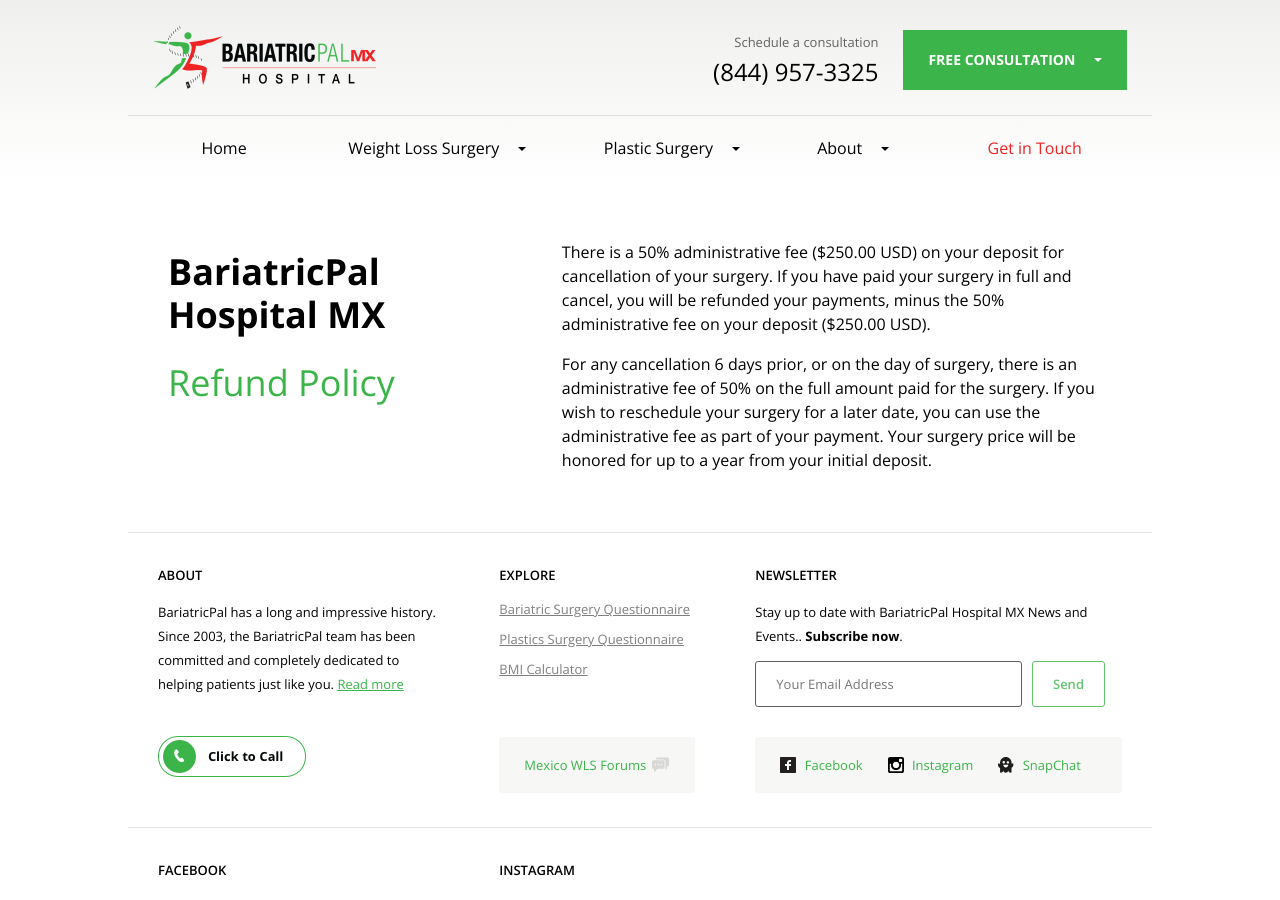
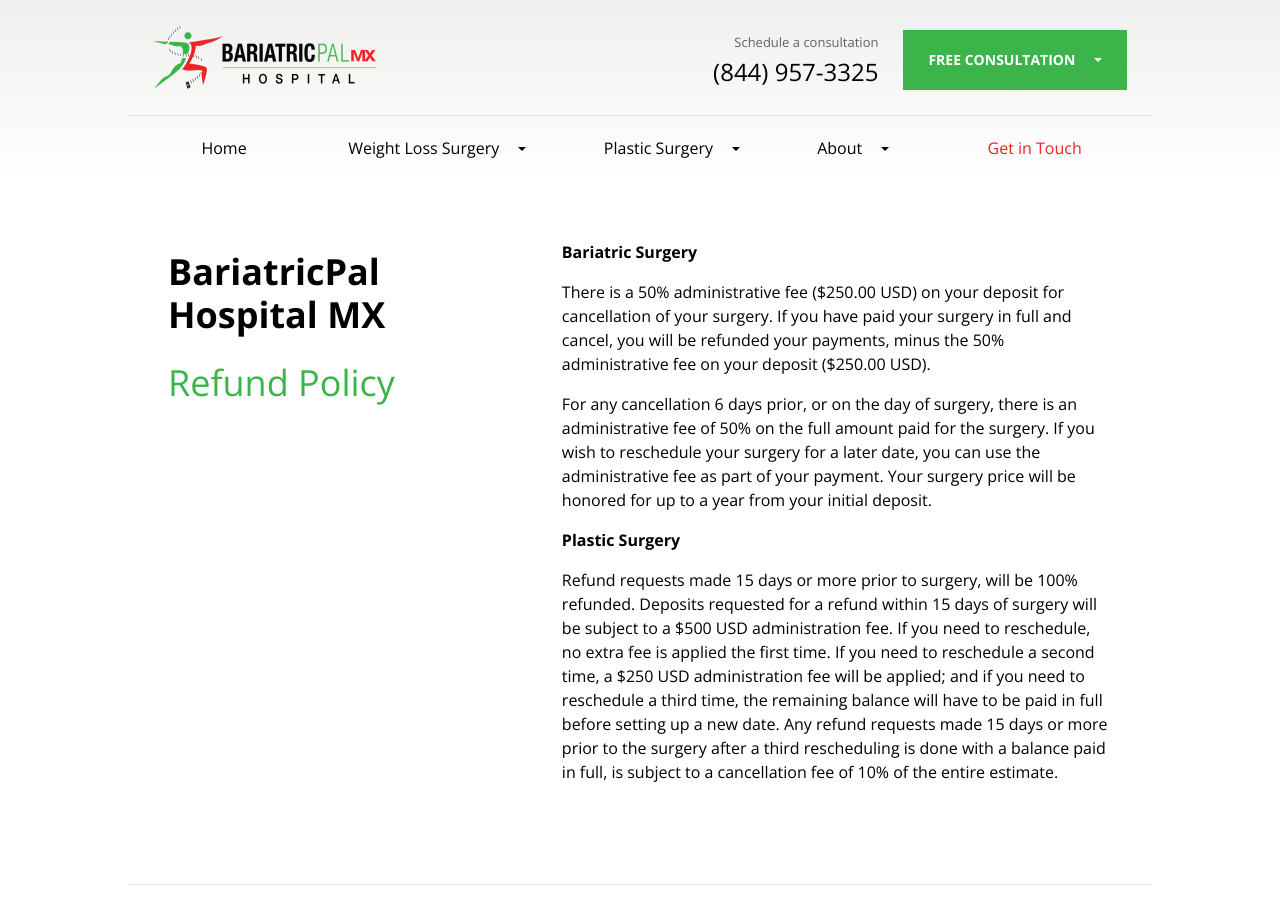
Before and after one commit to bariatricpal/bpmx, a Jekyll site: the page built from refund-policy.markdown, in a window 1280 px wide and 900 px high. Built offline with Jekyll 4.4.1, drawn with Linux system fonts in a browser that asks for light colours.

Commit message:
Updated Dr Carlos Marciales and 9 other files

```diff
--- a/plastic-surgeries/dr-carlos-marciales.markdown
+++ b/plastic-surgeries/dr-carlos-marciales.markdown
@@ -35,7 +35,7 @@
   <div class='section u-py4'>
     <div class='section-row'>
       <div class='section-chunk u-size9of16 u-px2 u-xs-sizeFull'>
-        <img src='/uploads/dr-carlos-marceles-surgery.jpg' alt='Dr. Carlos Marciales' />
+        <img src='/uploads/dr-carlos-marciales-surgery.jpg' alt='Dr. Carlos Marciales' />
       </div>
       <div class='section-chunk u-size7of16 u-px2 u-xs-sizeFull'>
         <p class='u-textSecondary u-mb0'>
@@ -87,7 +87,7 @@
         <p class='t3 u-textPrimary note note--primary'>
           Dr. Carlos Marciales M.D. is a top ranked, board-certified plastic and reconstructive surgeon.
         </p>
-        <img class='u-py1' src='/uploads/dr-carlos-marceles.jpg' alt='Dr. Carlos Marciales'/>
+        <img class='u-py1' src='/uploads/dr-carlos-marciales.jpg' alt='Dr. Carlos Marciales'/>
         <p>
           He specializes in plastic and reconstructive surgery. Dr. Carlos Marciales has performed over 3,000 plastic surgery procedures.
         </p>
--- a/refund-policy.markdown
+++ b/refund-policy.markdown
@@ -22,12 +22,12 @@
       </div>
       <div class='section-chunk u-size8of13 u-px4 u-sm-sizeFull u-sm-mt3'>
         <div class='article'>
-          <p>
-            There is a 50% administrative fee ($250.00 USD) on your deposit for cancellation of your surgery. If you have paid your surgery in full and cancel, you will be refunded your payments, minus the 50% administrative fee on your deposit ($250.00 USD).
-          </p>
-          <p>
-            For any cancellation 6 days prior, or on the day of surgery, there is an administrative fee of 50% on the full amount paid for the surgery. If you wish to reschedule your surgery for a later date, you can use the administrative fee as part of your payment. Your surgery price will be honored for up to a year from your initial deposit.
-          </p>
+          <p><strong>Bariatric Surgery</strong></p>
+<p>There is a 50% administrative fee ($250.00 USD) on your deposit for cancellation of your surgery. If you have paid your surgery in full and cancel, you will be refunded your payments, minus the 50% administrative fee on your deposit ($250.00 USD).</p>
+<p>For any cancellation 6 days prior, or on the day of surgery, there is an administrative fee of 50% on the full amount paid for the surgery. If you wish to reschedule your surgery for a later date, you can use the administrative fee as part of your payment. Your surgery price will be honored for up to a year from your initial deposit.</p>
+<p><strong>Plastic Surgery</strong></p>
+<p>Refund requests made 15 days or more prior to surgery, will be 100% refunded. Deposits requested for a refund within 15 days of surgery will be subject to a $500 USD administration fee. If you need to reschedule, no extra fee is applied the first time. If you need to reschedule a second time, a $250 USD administration fee will be applied; and if you need to reschedule a third time, the remaining balance will have to be paid in full before setting up a new date. Any refund requests made 15 days or more prior to the surgery after a third rescheduling is done with a balance paid in full, is subject to a cancellation fee of 10% of the entire estimate.</p>
+<p>&nbsp;</p>
         </div>
       </div>
     </div>
```
Also changed, not shown: _uploads/dr-carlos-marciales-surgery.jpg (renamed from _uploads/dr-carlos-marceles-surgery.jpg), _uploads/dr-carlos-marciales.jpg (renamed from _uploads/dr-carlos-marceles.jpg), _uploads/dr-marciales-credentials.png (renamed from _uploads/dr-marceles-credentials.png), _uploads/plastic-surgery-team-marciales.jpg (renamed from _uploads/plastic-surgery-team-marceles.jpg).
